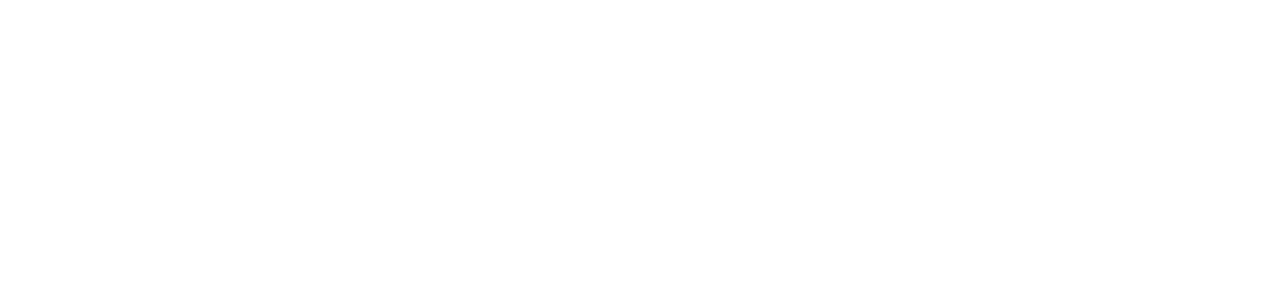
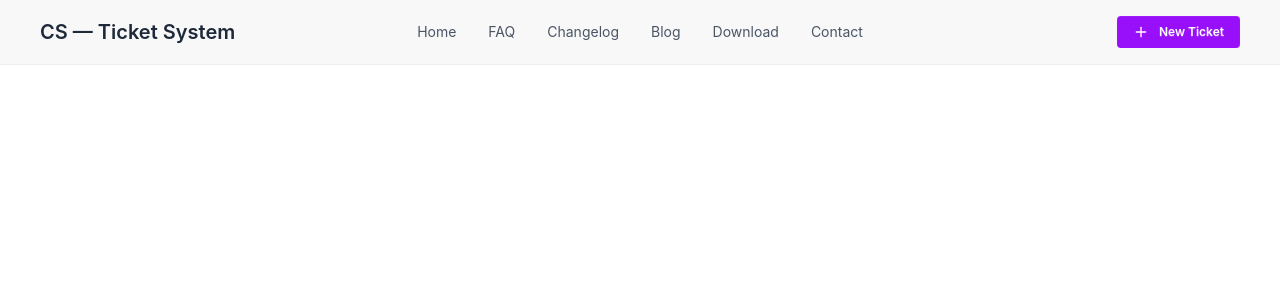
Before and after one commit to shad910/mr2-ticket-system, a React (Vite) app: page / in a window 1280 px wide. Shown: the top 300 px of the page. Built offline with nearby package versions, Linux system fonts and the light colour scheme.

Commit message:
Navbar added

```diff
--- a/index.html
+++ b/index.html
@@ -1,5 +1,5 @@
 <!doctype html>
-<html lang="en">
+<html lang="en" data-theme="light">
   <head>
     <meta charset="UTF-8" />
     <link rel="icon" type="image/svg+xml" href="/vite.svg" />
--- a/src/App.jsx
+++ b/src/App.jsx
@@ -1,10 +1,13 @@
 import React from 'react';
+import Navbar from './shared/Navbar';
 
 function App() {
 
   return (
     <div className='flex flex-col'>
-      <header></header>
+      <header>
+        <Navbar />
+      </header>
       <main className='flex-1 my-10'></main>
       <footer></footer>
     </div>
--- /dev/null
+++ b/src/shared/Navbar.jsx
@@ -0,0 +1,64 @@
+import React from "react";
+import { FiPlus } from "react-icons/fi";
+import { HiMenu } from "react-icons/hi";
+
+const Navbar = () => {
+    return (
+        <nav className="w-full bg-base-200 border-b border-base-300">
+            <div className="md:max-w-7xl mx-auto px-2.5 md:px-4 sm:px-6 lg:px-8">
+                <div className="navbar min-h-16">
+
+                    {/* Left Side */}
+                    <div className="navbar-start">
+                        <h1 className="text-base sm:text-lg lg:text-xl font-semibold text-gray-800 ">
+                            CS — Ticket System
+                        </h1>
+                    </div>
+
+                    {/* Center Side */}
+                    <div className="navbar-center hidden lg:flex">
+                        <ul className="menu menu-horizontal px-1 text-sm text-gray-600 gap-2">
+                            <li><a className="hover:text-black">Home</a></li>
+                            <li><a className="hover:text-black">FAQ</a></li>
+                            <li><a className="hover:text-black">Changelog</a></li>
+                            <li><a className="hover:text-black">Blog</a></li>
+                            <li><a className="hover:text-black">Download</a></li>
+                            <li><a className="hover:text-black">Contact</a></li>
+                        </ul>
+                    </div>
+
+                    {/* Right Side*/}
+                    <div className="navbar-end gap-2">
+
+                        <button className="btn btn-sm bg-purple-600 hover:bg-purple-700 text-white border-none normal-case px-4">
+                            <FiPlus className="mr-1 text-base" />
+                            <span className="hidden sm:inline">New Ticket</span>
+                        </button>
+
+                        {/* Mobile Hamburger (Right Side) */}
+                        <div className="dropdown dropdown-end lg:hidden">
+                            <label tabIndex={0} className="btn btn-ghost btn-sm">
+                                <HiMenu className="text-xl" />
+                            </label>
+                            <ul
+                                tabIndex={0}
+                                className="menu menu-sm dropdown-content mt-3 z-[1] p-2 shadow bg-base-100 rounded-box w-52 text-sm"
+                            >
+                                <li><a>Home</a></li>
+                                <li><a>FAQ</a></li>
+                                <li><a>Changelog</a></li>
+                                <li><a>Blog</a></li>
+                                <li><a>Download</a></li>
+                                <li><a>Contact</a></li>
+                            </ul>
+                        </div>
+
+                    </div>
+
+                </div>
+            </div>
+        </nav>
+    );
+};
+
+export default Navbar;
```
